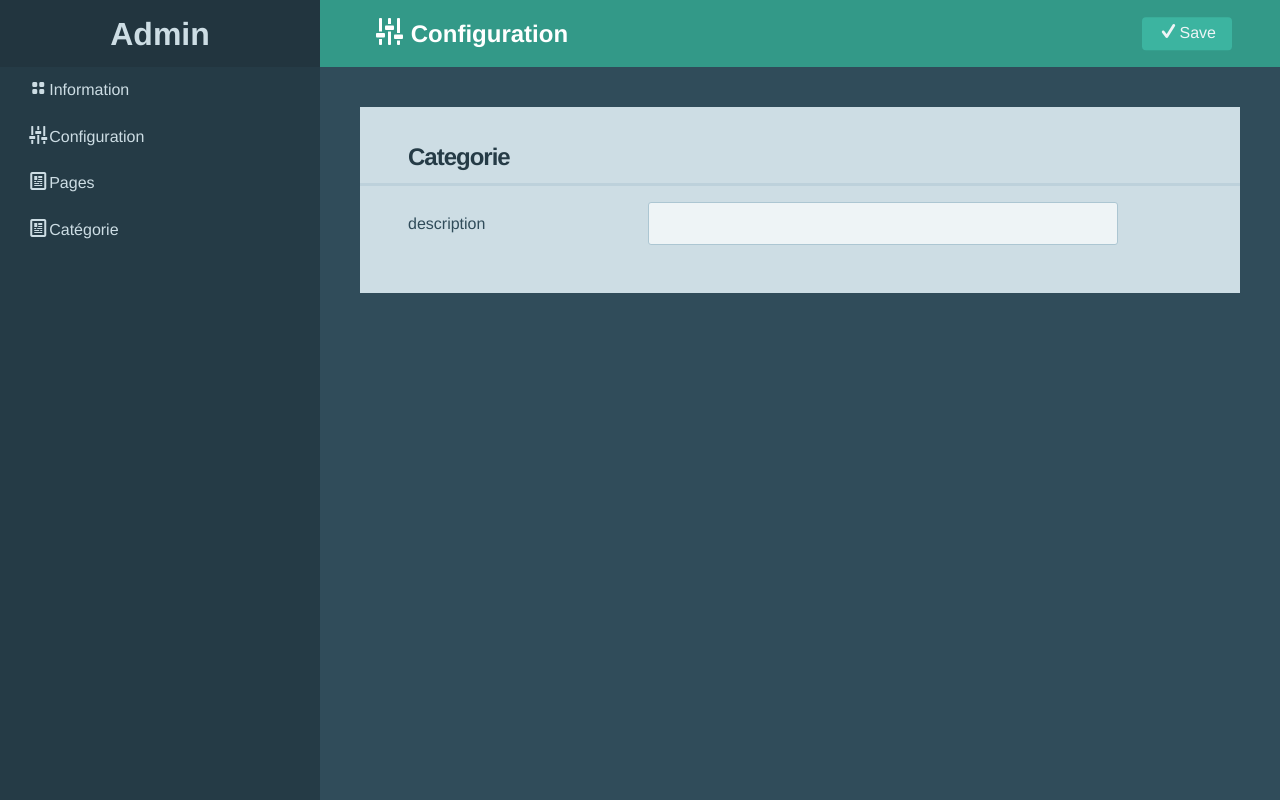
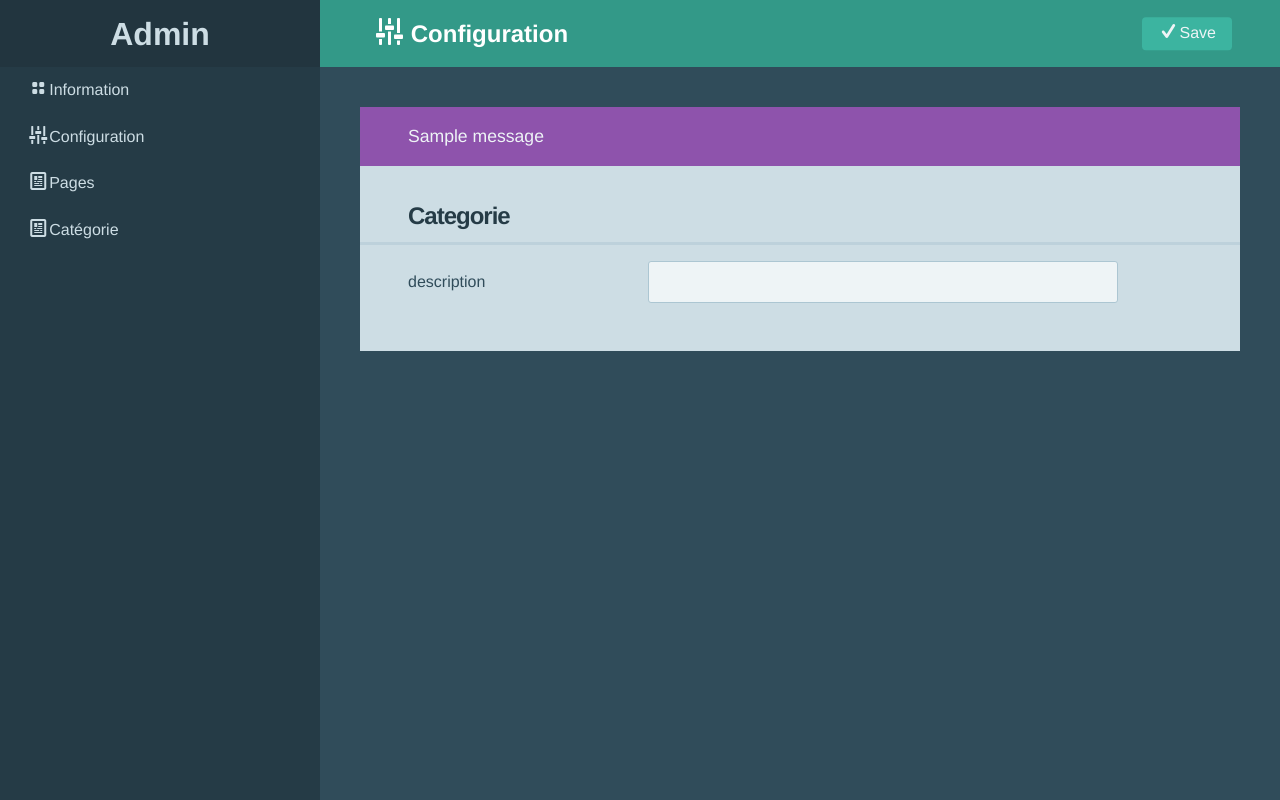
Before and after one commit to gkrnours/vallorem, a Flask app: page /categorie/ajout in a window 1280 px wide. Run offline with Flask 2, Linux system fonts and the light colour scheme; tables that the repository leaves empty hold one stand-in row (values such as "Sample post"); one stand-in notice (Sample message) is shown; some libraries are stand-ins or nearby versions.

Commit message:
ajouté message flash

```diff
--- a/vallorem/templates/ajoutCategorie.html
+++ b/vallorem/templates/ajoutCategorie.html
@@ -5,7 +5,7 @@
 
 	<div class="button-bar">
 
-<button type="submit" value="save" form="description">
+		<button type="submit" value="save" form="description">
 			<i class="icon-check"></i>Save</button>
 	</div>
 	<h2><span class="lg icon-sound-mix"></span>Configuration
@@ -14,10 +14,13 @@
 
 
 {% block body %}
-
+	{% for message in get_flashed_messages() %}
+		<div class="alert alert-info">{{ message }}</div>
+	{% endfor %}
 	<div class="panel">
 		<h3>Categorie</h3>
 		<form method ='POST' action = '#' class="form-inline" id="description">
 			{{ render_field(form.description) }}
 		</form>
+	</div>
 {% endblock %}
--- a/vallorem/views.py
+++ b/vallorem/views.py
@@ -4,7 +4,7 @@ from flask import Flask, request, session, g, redirect, url_for, abort
 from flask import render_template, flash, redirect
 import click
 from contextlib import closing
-from form import PageForm,CategorieForm
+from vallorem.form import PageForm,CategorieForm
 
 from vallorem import app
 
@@ -93,6 +93,9 @@ def page(action=None):
 		if request.method == "POST":
 		 #écrire des codes pour ajouter input dans la base de données
 			form = PageForm(request.form)
+
+
+
 		return render_template('ajoutPage.html', form=form)
 	elif(action == "modif"):
 		if request.method == "POST":
@@ -106,20 +109,21 @@ def page(action=None):
 @app.route('/categorie/')
 @app.route('/categorie/<action>', methods=['GET', 'POST'])
 def categorie(action=None):
-	form=CategorieForm()
+    form=CategorieForm()
 
-	if(action == None):
-		return render_template('categorie.html')
-	elif(action == "ajout"):
-		if request.method == "POST":
-		 #écrire des codes pour ajouter input dans la base de données
-			form = CategorieForm(request.form)
-		return render_template('ajoutCategorie.html',form=form)
-	elif(action == "modif"):
-		if request.method == "POST":
-		 #écrire des codes pour ajouter input dans la base de données
-			form = CategorieForm(request.form)
-		return render_template('ajoutCategorie.html',form=form)
+    if(action == None):
+        return render_template('categorie.html')
+    elif(action == "ajout"):
+        if request.method == "POST":
+            #écrire des codes pour ajouter input dans la base de données
+            form = CategorieForm(request.form)
+            flash('vous avez entré la description:'+form.description.data)
+        return render_template('ajoutCategorie.html',form=form)
+    elif(action == "modif"):
+        if request.method == "POST":
+        #écrire des codes pour ajouter input dans la base de données
+            form = CategorieForm(request.form)
+        return render_template('ajoutCategorie.html',form=form)
 
-	else:
-		return "Action non valide"
+    else:
+        return "Action non valide"
```
